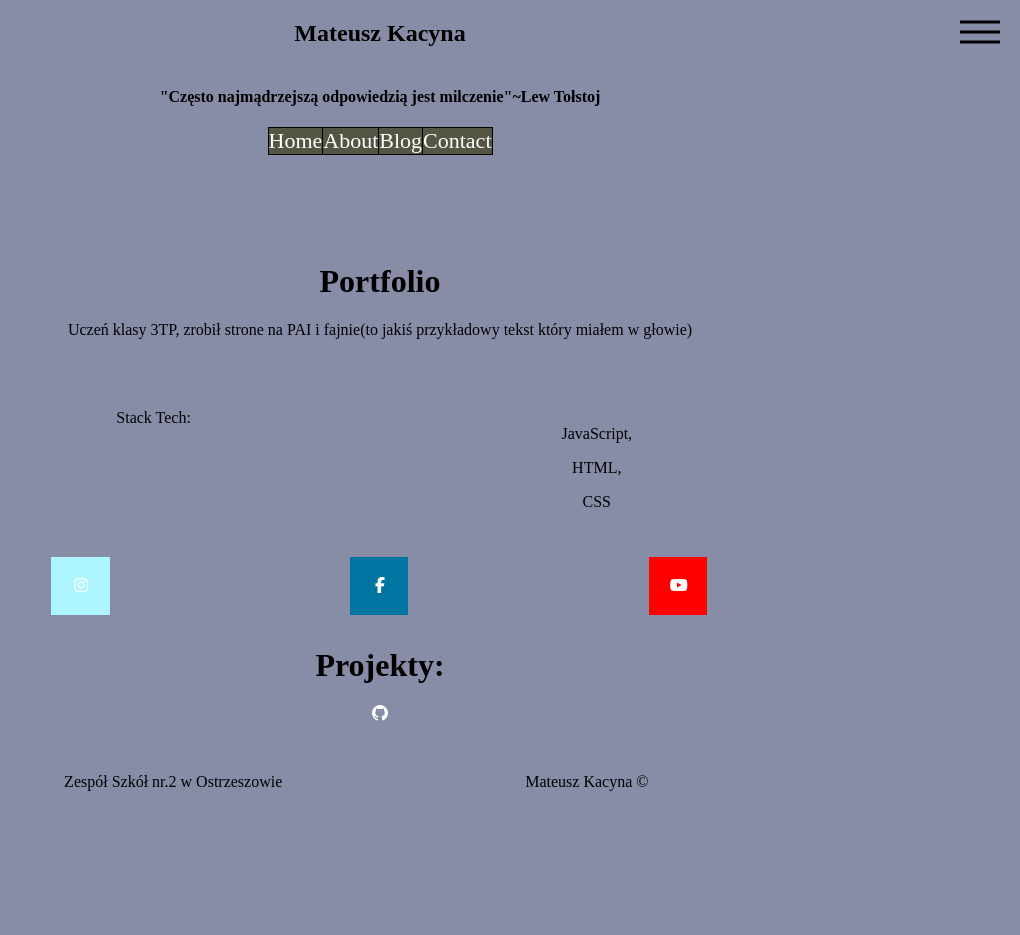
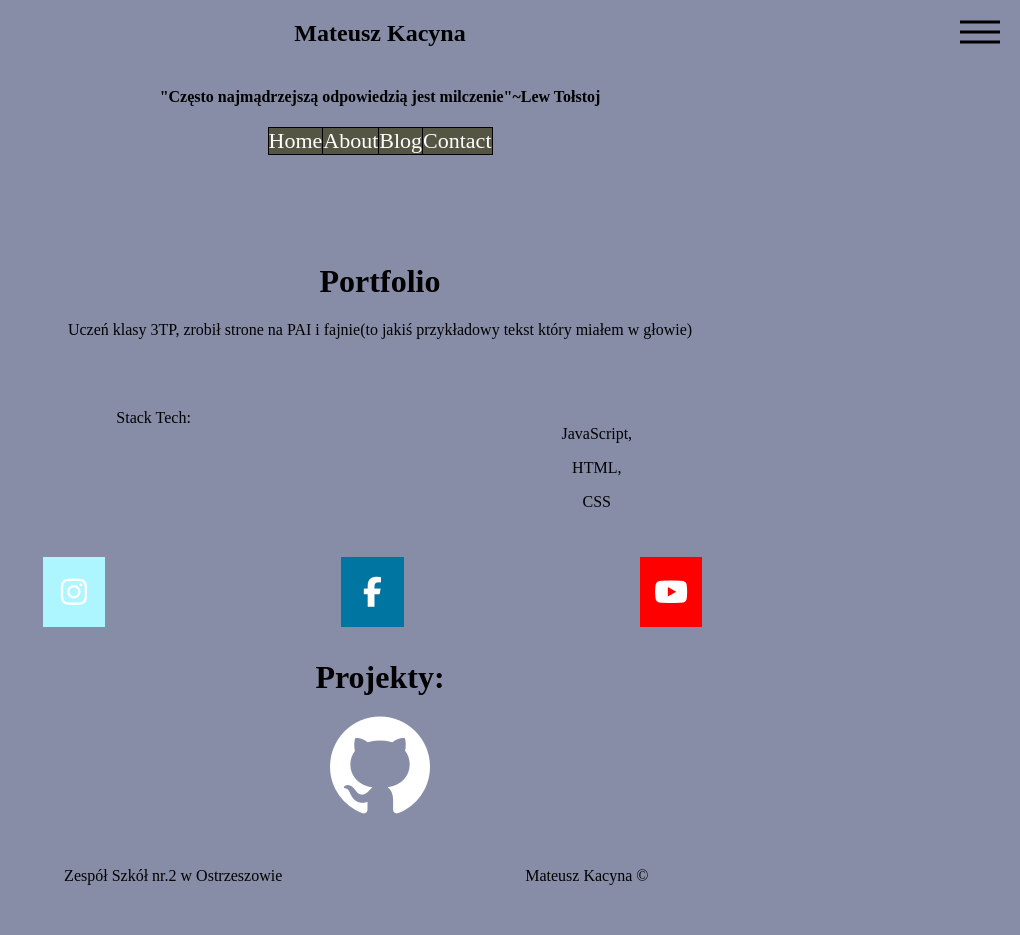
Before and after one commit to Kacyn1/Sprawdzian_pai, a plain HTML site: page index.html in a window 1280 px wide. Shown: the whole page, without its empty margins (260-1280 px from the left). Before the commit the page ends 841 px from the top, so only its background shows below. Drawn offline with Linux system fonts and the light colour scheme.

Commit message:
Update style.css

```diff
--- a/style.css
+++ b/style.css
@@ -42,6 +42,7 @@ body {
     justify-content: space-around;
     width: 70%;
 
+
 }
  .instagram{
     flex: 1;
@@ -51,6 +52,10 @@ body {
     float: left;
     padding:20px;
     margin: 10px;
+    font-size: 30px;
+    display:flex;
+    align-items: center;
+    justify-content: center;
 
 }
 .facebook{
@@ -61,8 +66,10 @@ body {
     float: left;
     padding:20px;
     margin: 10px;
-
-
+    font-size: 30px;
+    display:flex;
+    align-items: center;
+    justify-content: center;
 }
 .youtube{
     flex: 1 ;
@@ -72,6 +79,25 @@ body {
     float: left;
     padding:20px;
     margin: 10px;
+    font-size: 30px;
+    display:flex;
+    align-items: center;
+    justify-content: center;
+}
+#projects{
+    width: 70%;
+    display: flex;
+    align-items: center;
+    justify-content: center;
+    flex-direction: column;
+}
+.github{
+
+    display: flex;
+    align-items: center;
+    justify-content: center;
+    font-size: 100px;
+
 }
 #footer{
     width: 70%;
```
